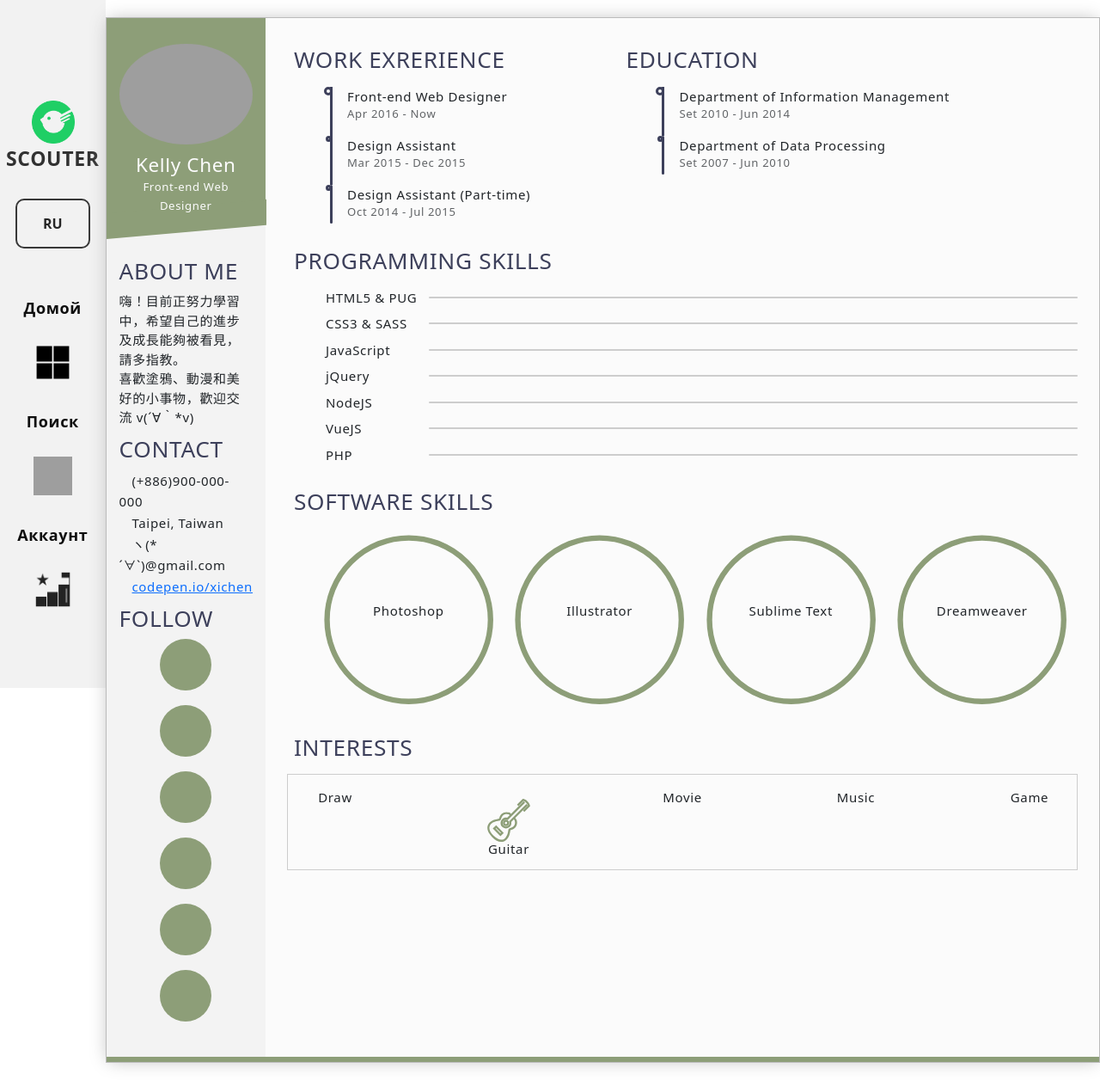
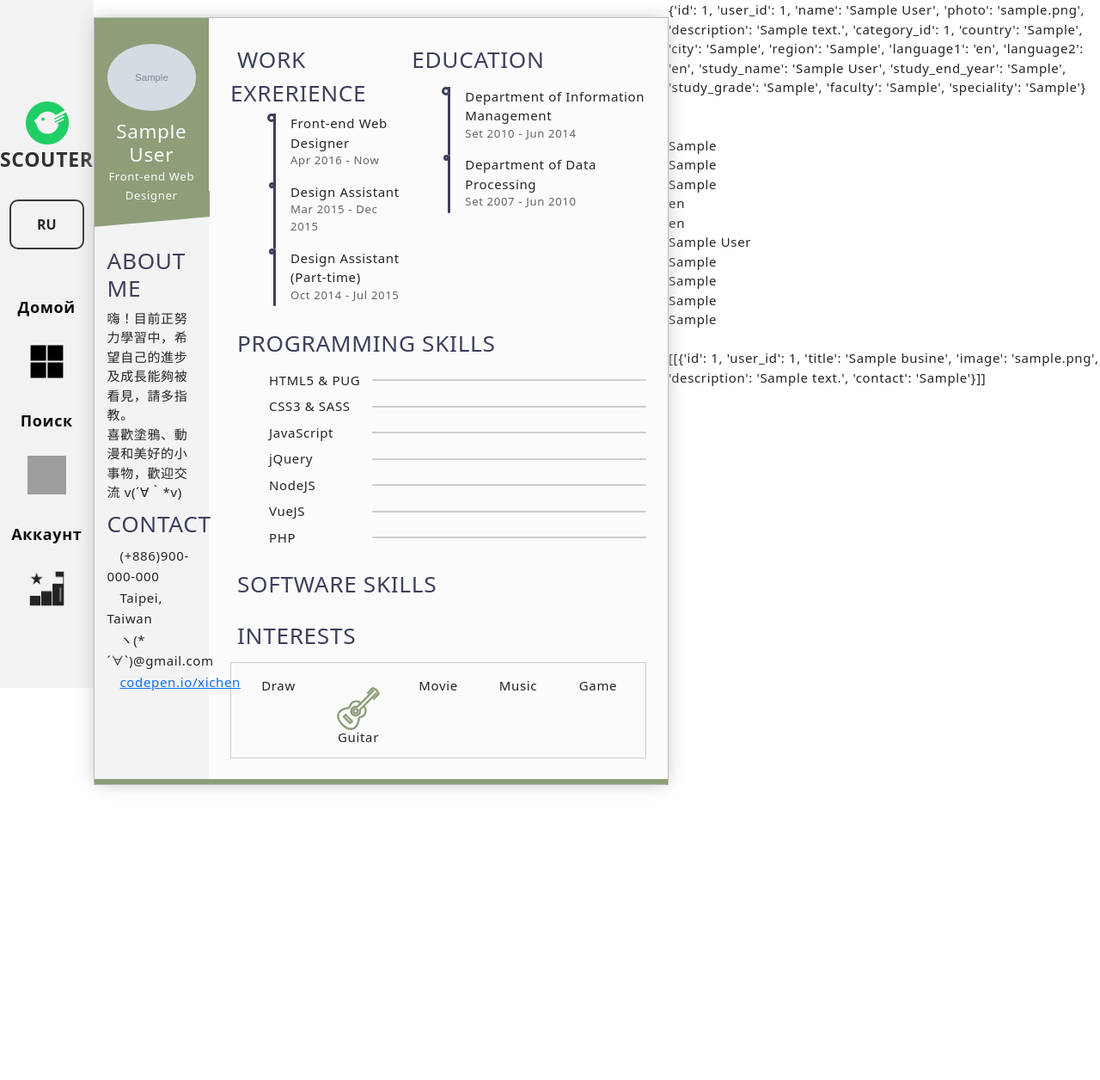
Before and after one commit to icebergD/world_peace, a Django app: page /user-accaunt in a window 1280 px wide. Shown: the whole page at 86% size. After the commit the page ends 919 px from the top, so only its background shows below. Run offline with Django 4.2, Linux system fonts and the light colour scheme; a user stored in the database is signed in; tables that the repository leaves empty hold one stand-in row (values such as "Sample post"); grey boxes marked "Sample" are stand-in pictures; grey boxes are pictures that could not be loaded.

Commit message:
make it better

```diff
--- a/worldPeace/mainapp/models.py
+++ b/worldPeace/mainapp/models.py
@@ -13,6 +13,7 @@ class MUser(models.Model):
     user = models.ForeignKey(User, on_delete=models.CASCADE)
     name = models.CharField(max_length=250)
     photo = models.CharField(max_length=250, blank=True, null=True)
+    description = models.CharField(max_length=250, blank=True, null=True)
     category = models.ForeignKey(Category, on_delete=models.CASCADE, blank=True, null=True)
     country = models.CharField(max_length=250, blank=True, null=True)
     city = models.CharField(max_length=250, blank=True, null=True)
--- a/worldPeace/mainapp/templates/login.html
+++ b/worldPeace/mainapp/templates/login.html
@@ -99,8 +99,8 @@
 
 <main class="form-signin w-100 m-auto">
   <form method="post">
-    <img class="mb-4" src="{% static 'img/nvs_logo.png' %}" alt="" width="100" height="100">
-    <h1 class="h3 mb-3 fw-normal">Илтимос, тизимга киринг</h1>
+    <img class="mb-4" src="{% static 'img/logo-bird.png' %}" alt="" width="100" height="100">
+    <h1 class="h3 mb-3 fw-normal">Войти в систему</h1>
 
     {% csrf_token %}
 
@@ -115,7 +115,7 @@
       </div>
     {% endfor %}
 
-    <button class="w-100 mt-5 btn btn-lg btn-primary" type="submit">Кириш</button>
+    <button class="w-100 mt-5 btn btn-lg btn-success" type="submit">Войти</button>
     <p class="mt-5 mb-3 text-muted">© 2022</p>
   </form>
 </main>
--- a/worldPeace/mainapp/templates/userAccaunt.html
+++ b/worldPeace/mainapp/templates/userAccaunt.html
@@ -12,9 +12,9 @@
 <div class="resume">
   <div class="base">
     <div class="profile">
-      <div class="photo"><img src="https://s3-us-west-2.amazonaws.com/s.cdpn.io/764024/profile/profile-512.jpg"/></div>
+      <div class="photo"><img src="{{ resume.photo }}"/></div>
       <div class="info">
-        <h4 class="name">Kelly Chen</h4><small class="job">Front-end Web Designer</small>
+        <h4 class="name">{{ resume.name }}</h4><small class="job">Front-end Web Designer</small>
       </div>
     </div>
     <div class="about">
@@ -27,10 +27,7 @@
       <div class="email"><i class="fa fa-envelope"></i><span>ヽ(*´∀`)@gmail.com</span></div>
       <div class="website"><a href="http://codepen.io/xichen" target="_blank"> <i class="fa fa-home"></i><span>codepen.io/xichen</span></a></div>
     </div>
-    <div class="follow">
-      <h3>Follow</h3>
-      <div class="box"><a href="javascript:void(0);"><i class="fa fa-facebook"></i></a><a href="javascript:void(0);"><i class="pif-plurkapp"></i></a><a href="javascript:void(0);"><i class="fa fa-twitter"></i></a><a href="javascript:void(0);"><i class="fa fa-pinterest-p"></i></a><a href="javascript:void(0);"><i class="fa fa-tumblr"></i></a><a href="https://codepen.io/xichen/" target="_blank"><i class="fa fa-codepen"></i></a></div>
-    </div>
+
   </div>
   <div class="func">
     <div class="work">
@@ -90,32 +87,7 @@
     </div>
     <div class="skills-soft">
       <h3><i class="fa fa-th-list"></i>Software Skills</h3>
-      <ul>
-        <li data-percent="94">
-          <svg viewbox="0 0 100 100">
-            <circle cx="50" cy="50" r="45"></circle>
-            <circle class="cbar" cx="50" cy="50" r="45"></circle>
-          </svg><span>Photoshop</span><small></small>
-        </li>
-        <li data-percent="80">
-          <svg viewbox="0 0 100 100">
-            <circle cx="50" cy="50" r="45"></circle>
-            <circle class="cbar" cx="50" cy="50" r="45"></circle>
-          </svg><span>Illustrator</span><small></small>
-        </li>
-        <li data-percent="89">
-          <svg viewbox="0 0 100 100">
-            <circle cx="50" cy="50" r="45"></circle>
-            <circle class="cbar" cx="50" cy="50" r="45"></circle>
-          </svg><span>Sublime Text</span><small></small>
-        </li>
-        <li data-percent="55">
-          <svg viewbox="0 0 100 100">
-            <circle cx="50" cy="50" r="45"></circle>
-            <circle class="cbar" cx="50" cy="50" r="45"></circle>
-          </svg><span>Dreamweaver</span><small></small>
-        </li>
-      </ul>
+
     </div>
     <div class="interests">
       <h3><i class="fa fa-star"></i>Interests</h3>
@@ -138,51 +110,29 @@
 
 
 
-<!--{{ resume }}-->
-<!--<br>-->
-<!--{{ resume.name }}<br>-->
-<!--{{ resume.photo }}<br>-->
-<!--{{ resume.country }}<br>-->
-<!--{{ resume.city }}<br>-->
-<!--{{ resume.region }}<br>-->
-<!--{{ resume.language1 }}<br>-->
-<!--{{ resume.language2 }}<br>-->
-<!--{{ resume.study_name }}<br>-->
-<!--{{ resume.study_end_year }}<br>-->
-<!--{{ resume.study_grade }}<br>-->
-<!--{{ resume.faculty }}<br>-->
-<!--{{ resume.speciality }}<br>-->
-<!--<br>-->
+{{ resume }}
+<br>
+<br>
+<br>
+{{ resume.country }}<br>
+{{ resume.city }}<br>
+{{ resume.region }}<br>
+{{ resume.language1 }}<br>
+{{ resume.language2 }}<br>
+{{ resume.study_name }}<br>
+{{ resume.study_end_year }}<br>
+{{ resume.study_grade }}<br>
+{{ resume.faculty }}<br>
+{{ resume.speciality }}<br>
+<br>
 
-<!--{{ responders }}-->
+{{ responders }}
 
 
 
 {% endblock content %}
 {% block script %}
 <script type="text/javascript">
-    $('.skills-prog li').find('.skills-bar').each (i) ->
-  $(this).find('.bar').delay(i*150).animate {
-    width: $(this).parents().attr('data-percent') + '%'
-  }, 1000, 'linear', ->
-    $(this).css 'transition-duration': '.5s'
-  return
-$('.skills-soft li').find('svg').each (i) ->
-  circle = $(this).children('.cbar')
-  r = circle.attr('r')
-  c = Math.PI * (r * 2)
-  percent = $(this).parent().data 'percent'
-  cbar = ((100-percent)/100) * c
-  circle.css 'stroke-dashoffset': c, 'stroke-dasharray': c
-  circle.delay(i*150).animate {
-    strokeDashoffset: cbar
-  }, 1000, 'linear', ->
-    circle.css 'transition-duration': '.3s'
-  $(this).siblings('small').prop('Counter', 0).delay(i*150).animate {
-    Counter: percent
-  }, duration: 1000, step: (now) ->
-    $(this).text Math.ceil(now) + '%'
-  return
 
 </script>
 {% endblock script %}
```
Also changed, not shown: worldPeace/mainapp/static/css/style.css (+12 -12 lines).
